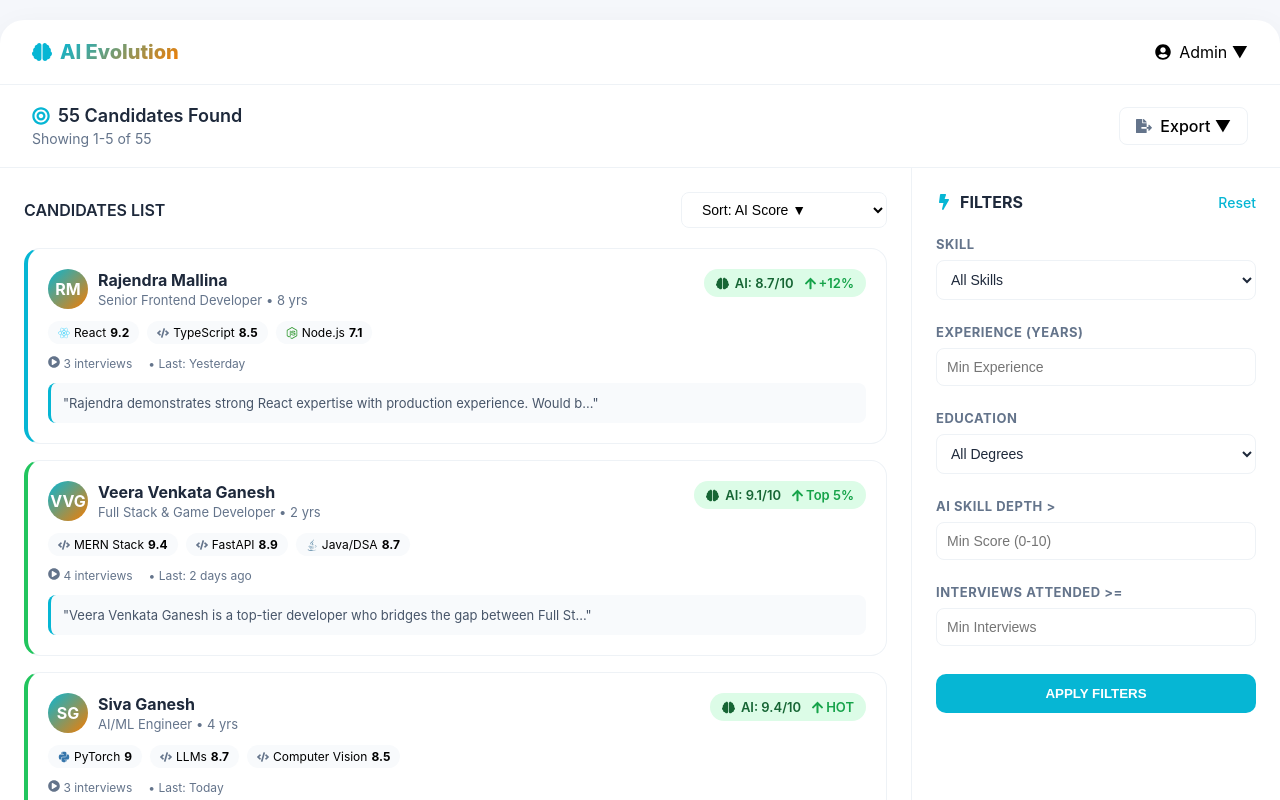
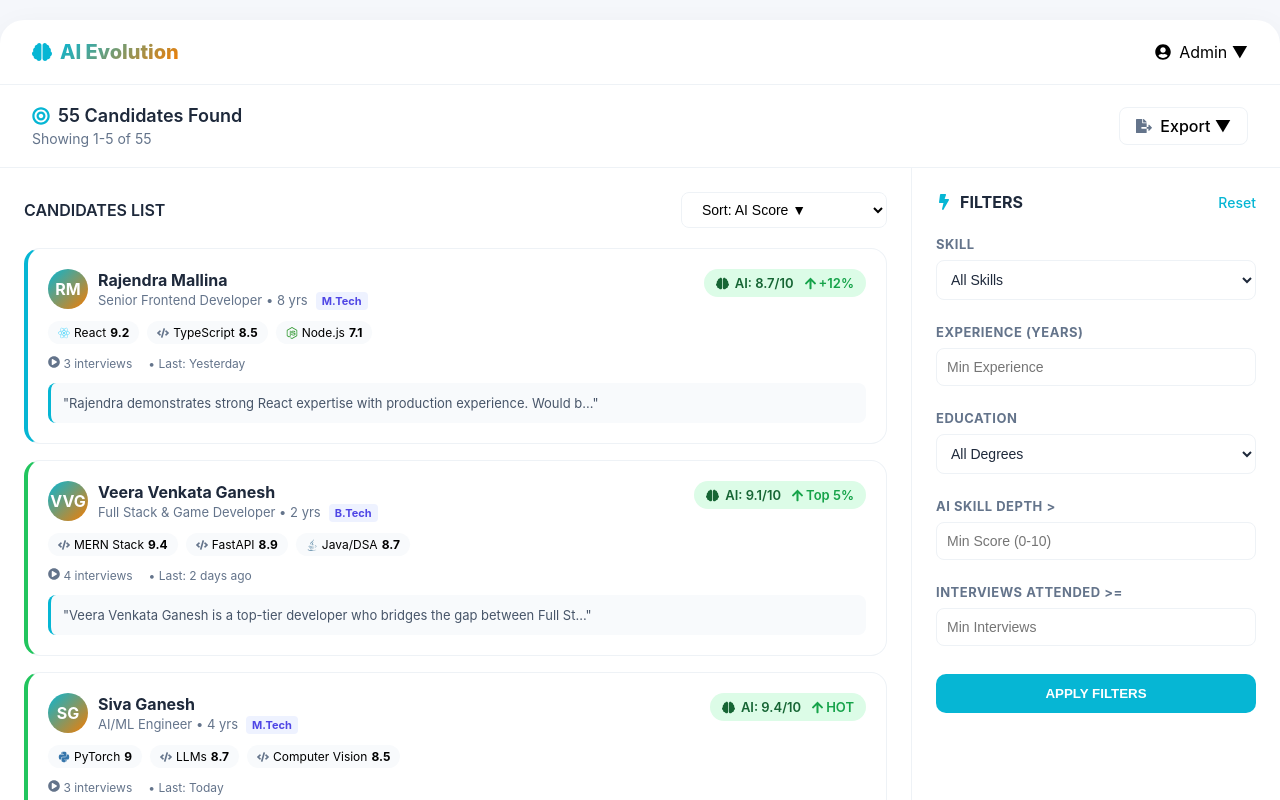
Before and after one commit to ganesh714/ai-evaluator, a React app in the folder frontend/: page /dashboard in a window 1280 px wide. Shown: the top 800 px of the page. Built offline with nearby package versions, Linux system fonts and the light colour scheme; the HTML template or start-up script is replaced by a standard one.

Commit message:
display education in frontend

```diff
--- a/frontend/src/pages/CandidateProfile.jsx
+++ b/frontend/src/pages/CandidateProfile.jsx
@@ -130,6 +130,9 @@ const CandidateProfile = () => {
                         <div style={{ display: 'flex', gap: '16px', marginTop: '8px', color: '#475569', fontSize: '14px' }}>
                             <span style={{ display: 'flex', alignItems: 'center', gap: '6px' }}><FaMapMarkerAlt /> {candidate.location}</span>
                             <span style={{ display: 'flex', alignItems: 'center', gap: '6px' }}><FaEnvelope /> {candidate.email}</span>
+                            {candidate.education && candidate.education.length > 0 && (
+                                <span style={{ display: 'flex', alignItems: 'center', gap: '6px' }}><FaBook /> {candidate.education[0].degree} in {candidate.education[0].branch}</span>
+                            )}
                         </div>
                     </div>
                 </div>
--- a/frontend/src/pages/Dashboard.jsx
+++ b/frontend/src/pages/Dashboard.jsx
@@ -274,7 +274,14 @@ const Dashboard = () => {
                                         </div>
                                         <div>
                                             <h4 style={{ margin: '0 0 2px 0', fontSize: '16px', color: 'var(--text-main)' }}>{candidate.name}</h4>
-                                            <p style={{ margin: 0, fontSize: '13px', color: '#64748b' }}>{candidate.role} • {candidate.experience}</p>
+                                            <p style={{ margin: 0, fontSize: '13px', color: '#64748b' }}>
+                                                {candidate.role} • {candidate.experience}
+                                                {candidate.education && candidate.education.length > 0 && (
+                                                    <span style={{ marginLeft: '8px', padding: '2px 6px', background: '#eef2ff', color: '#4f46e5', borderRadius: '4px', fontSize: '11px', fontWeight: 'bold' }}>
+                                                        {candidate.education[0].degree}
+                                                    </span>
+                                                )}
+                                            </p>
                                         </div>
                                     </div>
                                     <div style={{ padding: '6px 12px', background: '#dcfce7', color: '#166534', borderRadius: '20px', fontSize: '13px', fontWeight: '600', display: 'flex', alignItems: 'center', gap: '6px' }}>
```
Also changed, not shown: frontend/src/data/mockData.js.
